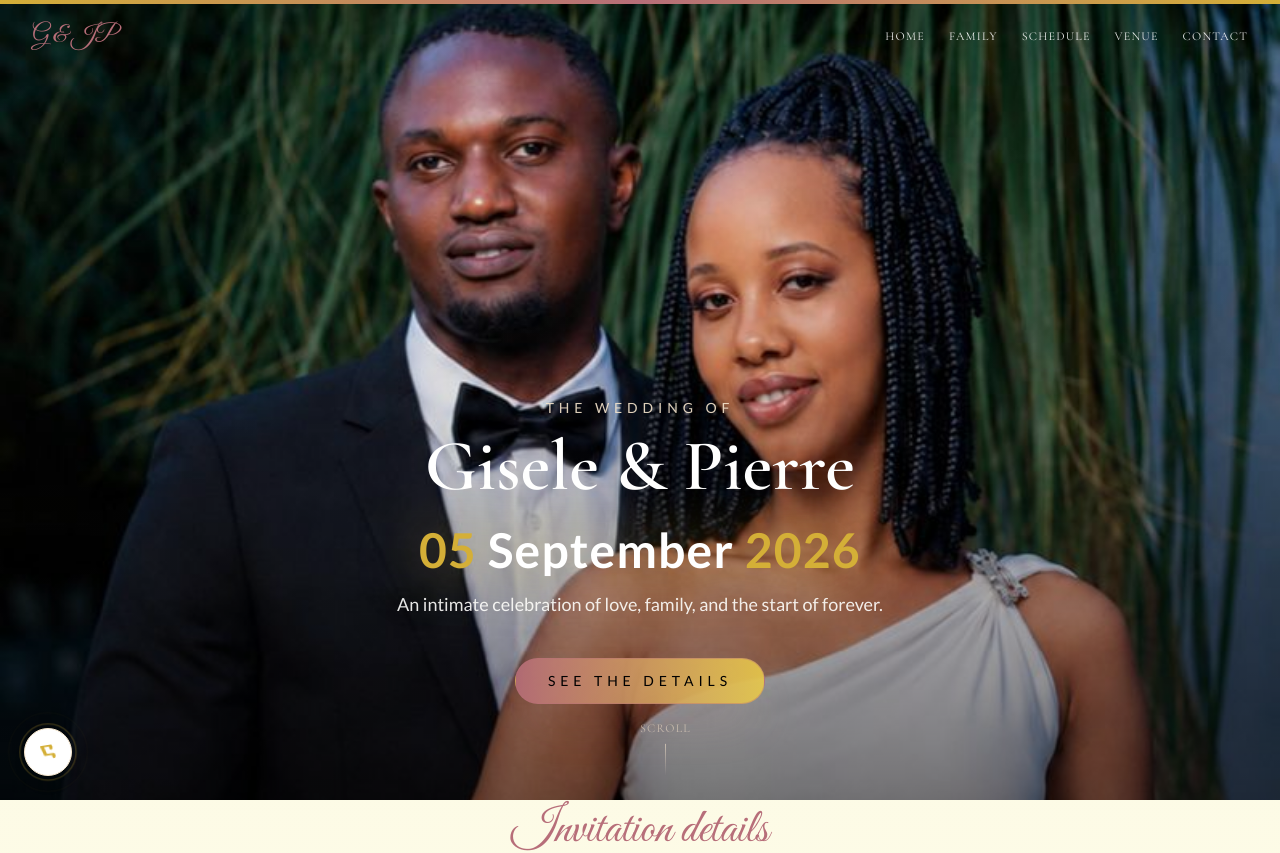
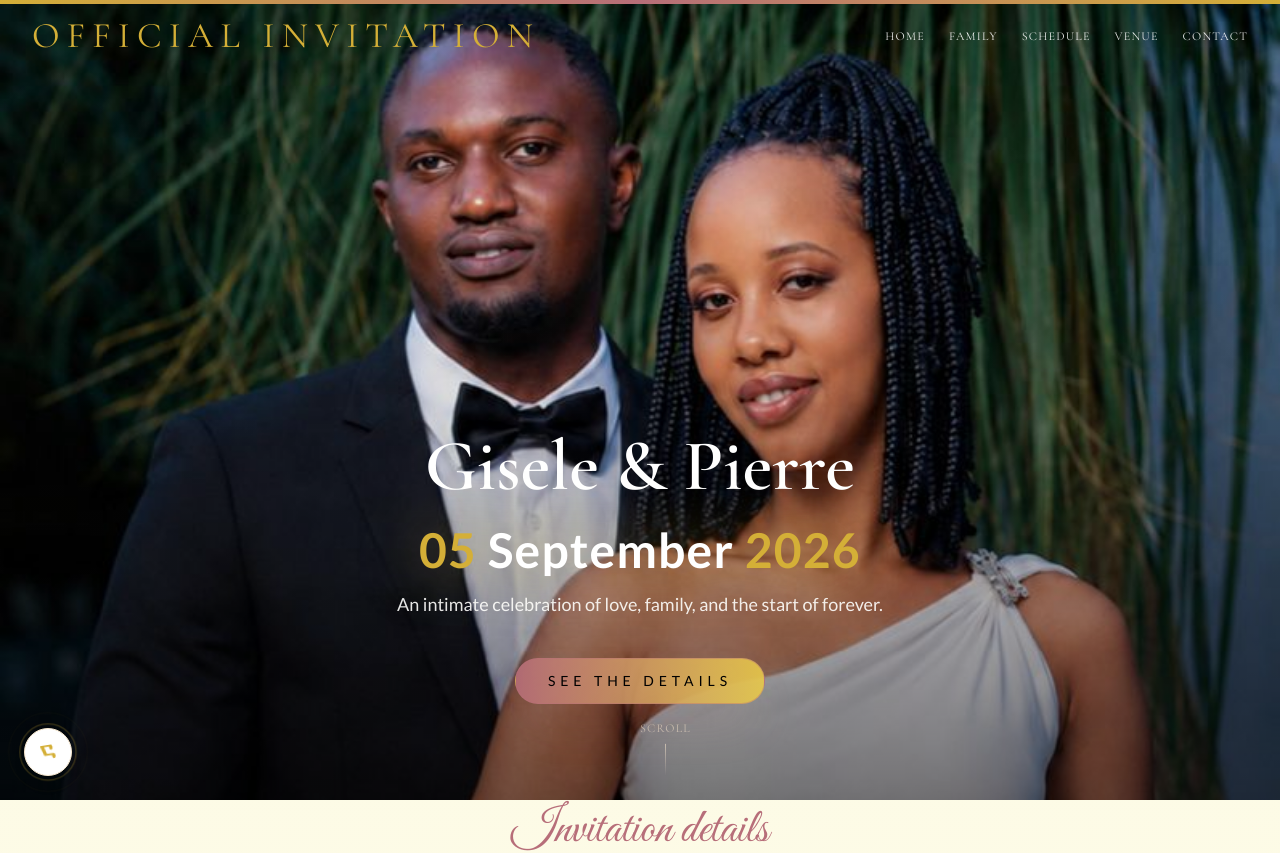
Before and after one commit to KAMI-PIERRE/Dot-Ceremony-Reception, a React (Vite) app: page / in a window 1280 px wide. Shown: the top 853 px of the page. Built offline with nearby package versions, Linux system fonts and the light colour scheme.

Commit message:
Updated Footer, Hero, and Navbar components

```diff
--- a/src/components/Footer.jsx
+++ b/src/components/Footer.jsx
@@ -149,7 +149,15 @@ export default function Footer() {
 
             <div className="text-center">
               <p className="font-serif text-gray-600 text-xs tracking-[0.35em]">
-                © {new Date().getFullYear()} Gisele & Pierre · Made with <FaHeart className="inline text-rose-gold text-xs" /> in Rwanda
+                © {new Date().getFullYear()} Gisele & Pierre · empowered by{' '}
+                <a
+                  href="https://santechinnovate.com"
+                  target="_blank"
+                  rel="noopener noreferrer"
+                  className="text-gold underline hover:text-rose-gold"
+                >
+                  SAN TECH
+                </a>
               </p>
             </div>
           </div>
--- a/src/components/Hero.jsx
+++ b/src/components/Hero.jsx
@@ -33,9 +33,6 @@ export default function Hero() {
           animate={{ opacity: 1, y: 0 }}
           transition={{ delay: 0.2, duration: 0.8 }}
         >
-          <p className="text-xs sm:text-sm uppercase tracking-[0.35em] text-champagne/90 mb-3">
-            The wedding of
-          </p>
           <h1 className="font-serif text-5xl sm:text-6xl md:text-7xl text-white leading-tight font-semibold mx-auto drop-shadow-[0_10px_40px_rgba(0,0,0,0.35)]">
             {coupleInfo.fullNames}
           </h1>
--- a/src/components/Navbar.jsx
+++ b/src/components/Navbar.jsx
@@ -42,9 +42,9 @@ export default function Navbar() {
             {/* Logo */}
             <button
               onClick={() => handleNavClick("#hero")}
-              className="font-script text-2xl text-rose-gold hover:text-gold transition-colors"
+              className="font-serif text-3xl sm:text-4xl uppercase tracking-[0.2em] text-gold hover:text-rose-gold transition-colors"
             >
-              G & JP
+              Official Invitation
             </button>
 
             {/* Desktop links */}
@@ -86,8 +86,8 @@ export default function Navbar() {
             exit={{ opacity: 0, y: -20 }}
             transition={{ duration: 0.3 }}
           >
-            <div className="font-script text-4xl text-rose-gold mb-6">
-              Gisele & Pierre
+            <div className="font-serif text-4xl text-gold uppercase tracking-[0.15em] mb-6">
+              Official Invitation
             </div>
             {navLinks.map((link, i) => (
               <motion.button
```
